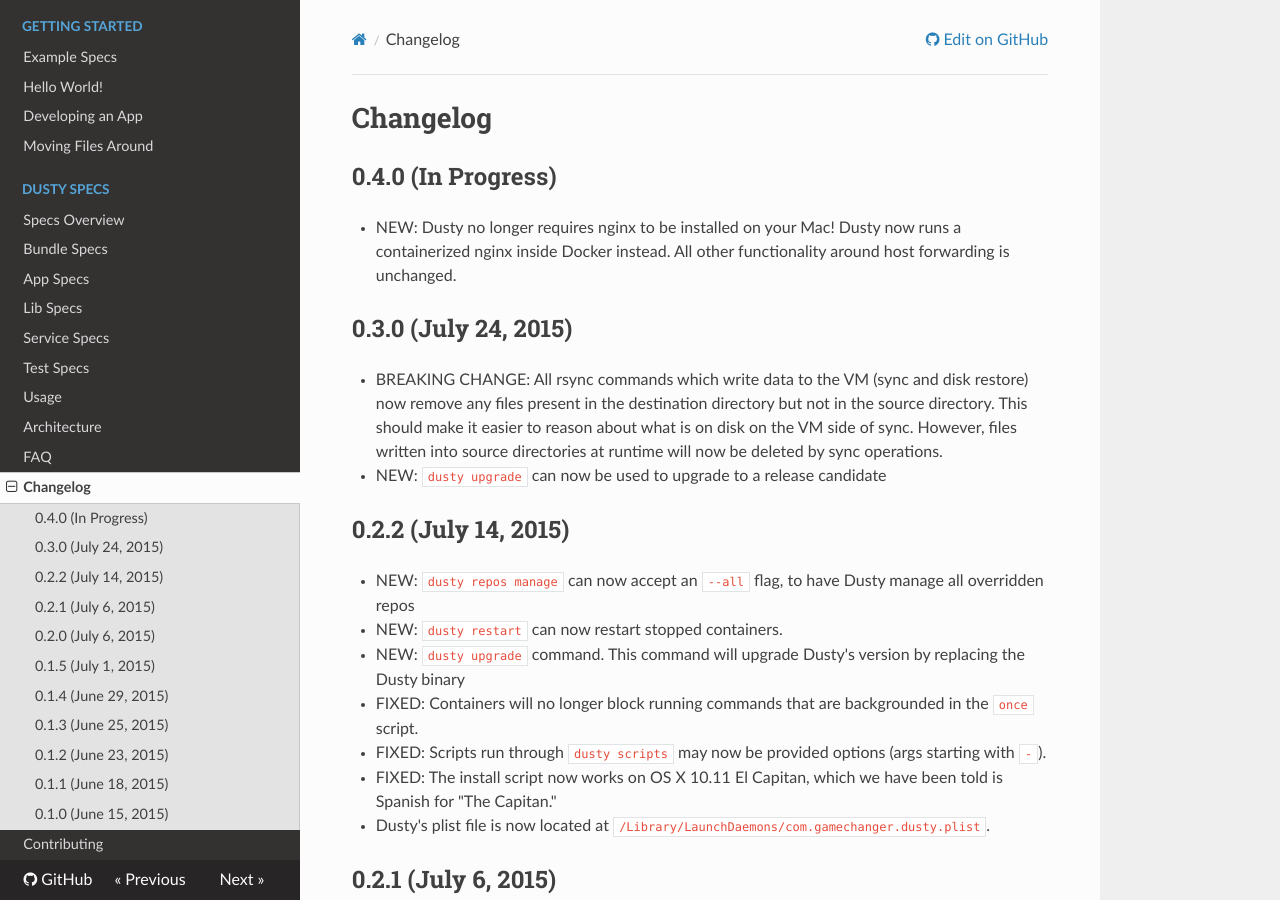
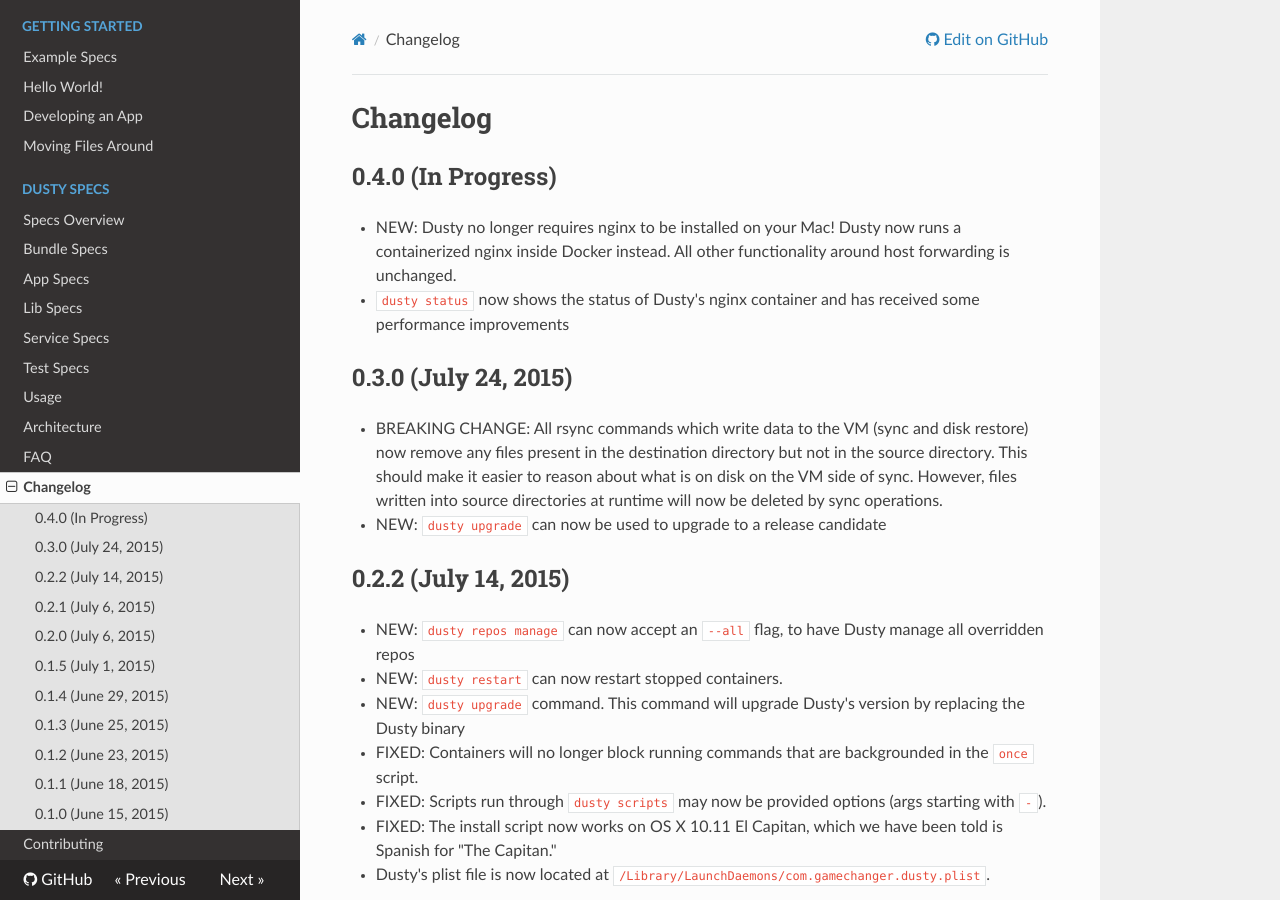
Before and after one commit to gamechanger/dusty, an MkDocs documentation site: the page built from docs/changelog.md, in a window 1280 px wide and 900 px high. Built offline with MkDocs 1.6.1, drawn with Linux system fonts in a browser that asks for light colours; nearby versions of some CDN libraries; old or Windows-style settings are respelled for this version of MkDocs.

Commit message:
Add changelog note on improvements to dusty status

```diff
--- a/docs/changelog.md
+++ b/docs/changelog.md
@@ -2,6 +2,7 @@
 
 ## 0.4.0 (In Progress)
  * NEW: Dusty no longer requires nginx to be installed on your Mac! Dusty now runs a containerized nginx inside Docker instead. All other functionality around host forwarding is unchanged.
+ * `dusty status` now shows the status of Dusty's nginx container and has received some performance improvements
 
 ## 0.3.0 (July 24, 2015)
  * BREAKING CHANGE: All rsync commands which write data to the VM (sync and disk restore) now remove any files present in the destination directory but not in the source directory. This should make it easier to reason about what is on disk on the VM side of sync. However, files written into source directories at runtime will now be deleted by sync operations.
```
